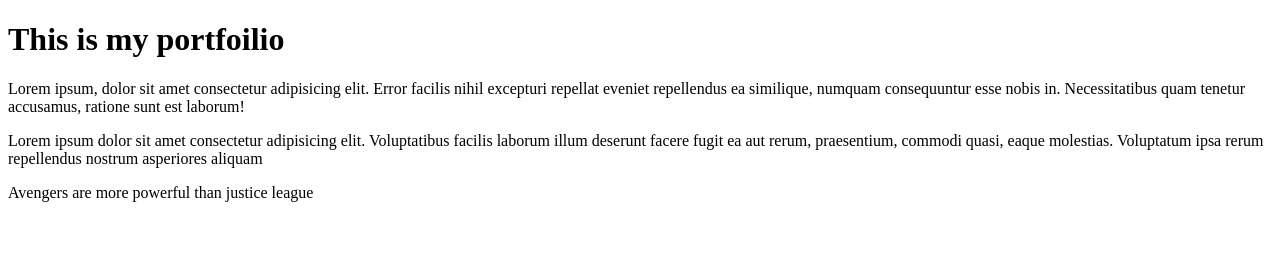
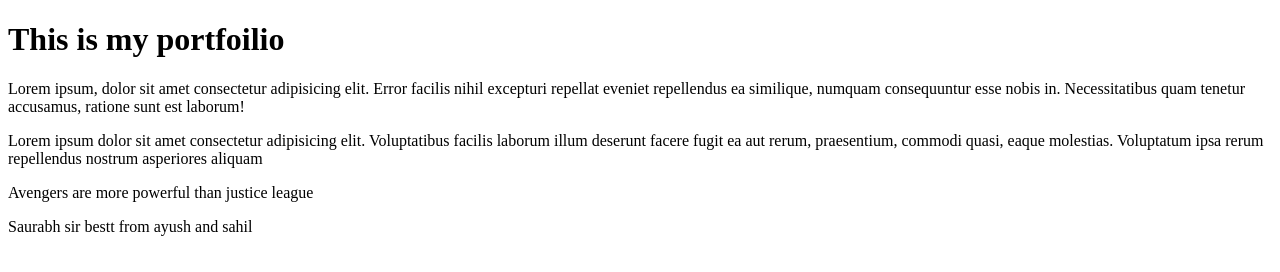
Before and after one commit to WableSwapnil/portfolio, a plain HTML site: page index.html in a window 1280 px wide. Drawn offline with Linux system fonts and the light colour scheme.

Commit message:
Update index.html
commit changes

```diff
--- a/index.html
+++ b/index.html
@@ -18,7 +18,7 @@
 
 
     <p>Avengers are more powerful than justice league</p>
-
+<p>Saurabh sir bestt  from ayush and sahil</p>
 
 </body>
 </html>
```
